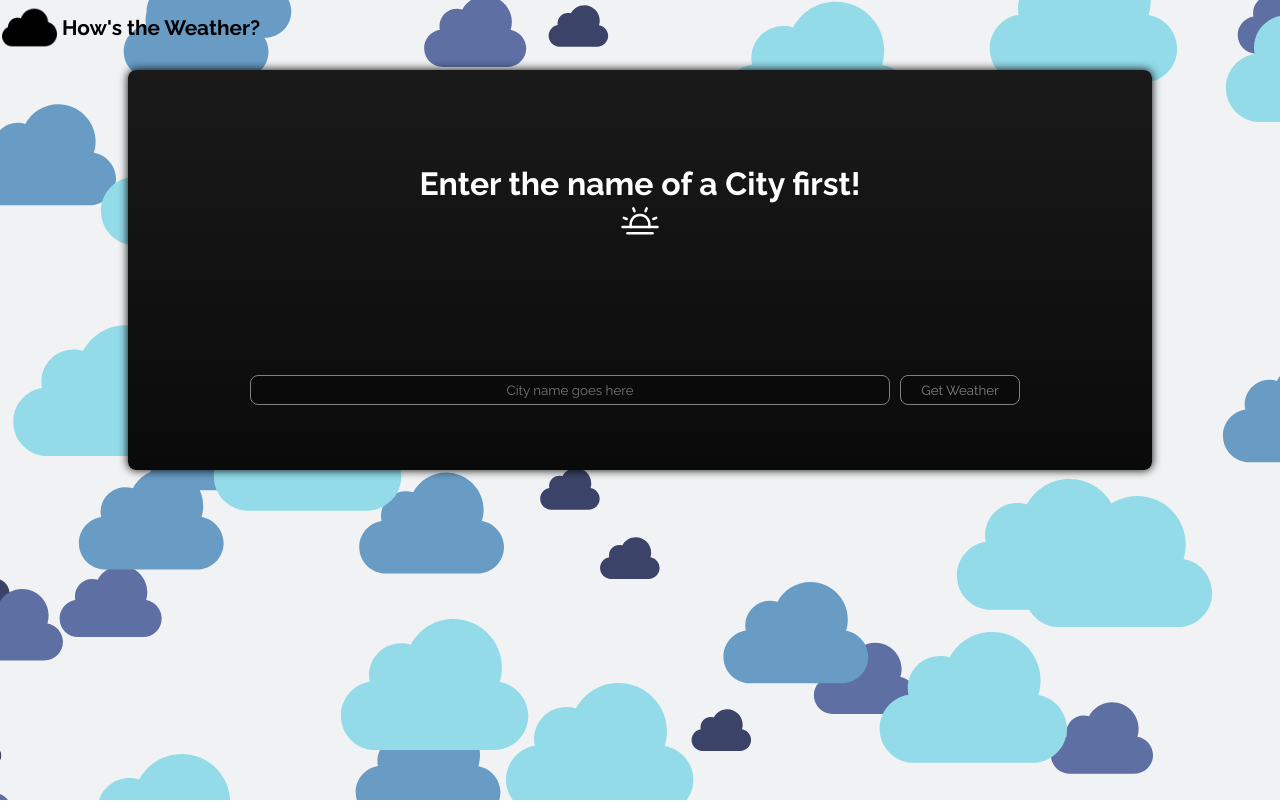
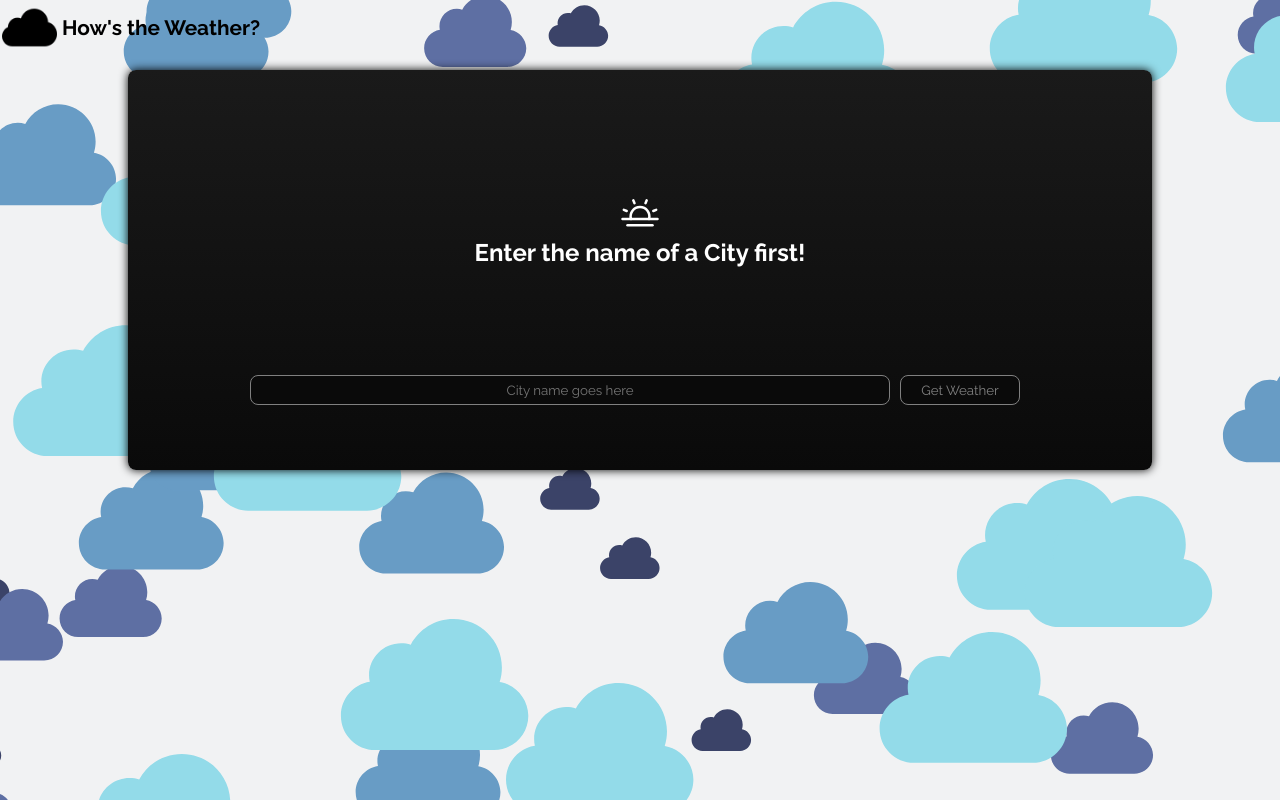
Before and after one commit to VitorAuri/HowIsTheClimate, a React (Vite) app: page / in a window 1280 px wide. Built offline with nearby package versions, Linux system fonts and the light colour scheme; a web font is replaced by a local one.

Commit message:
Ajustes Pequenos

```diff
--- a/index.html
+++ b/index.html
@@ -7,7 +7,7 @@
     href="https://fonts.googleapis.com/css2?family=Poppins:ital,wght@0,100;0,200;0,300;0,400;0,500;0,600;0,700;0,800;0,900;1,100;1,200;1,300;1,400;1,500;1,600;1,700;1,800;1,900&family=Raleway:ital,wght@0,100..900;1,100..900&family=Rubik:ital,wght@0,300..900;1,300..900&family=Ubuntu:ital,wght@0,300;0,400;0,500;0,700;1,300;1,400;1,500;1,700&family=Workbench&display=swap"
     rel="stylesheet">
   <meta charset="UTF-8" />
-  <link rel="icon" href="/cloud.png" />
+  <link rel="icon" href="/blackcloud.png" />
   <meta name="viewport" content="width=device-width, initial-scale=1.0" />
   <title>How's the Weather?</title>
 </head>
--- a/src/components/WeatherApp/components/WeatherBox/index.tsx
+++ b/src/components/WeatherApp/components/WeatherBox/index.tsx
@@ -1,5 +1,5 @@
 import { useState } from "react";
-import { Container, DisplayFlex, FlexFlag, GridCentralizer, TemperatureButton } from "./styles";
+import { Container, DisplayFlex, FirstView, FlexFlag, GridCentralizer, TemperatureButton } from "./styles";
 import { Drop, SunHorizon, Wind } from "phosphor-react";
 import { TemperatureMeasurements } from "./components/TemperatureMeasurements";
 
@@ -31,14 +31,14 @@ export const WeatherBox = ({ nameOfCity, country, flag, temperature, hide, cloud
                         </div>
                     </FlexFlag>
                 </div>
-                <div hidden={!hide}>
+                <FirstView hidden={!hide}>
+                    <SunHorizon size={40} />
                     <h1>Enter the name of a City first!</h1>
-                    <SunHorizon size={40} />
-                </div>
+                </FirstView>
                 <div hidden={hide}>
                     <TemperatureMeasurements tempType={temperature} temperature={temperature} />
                     <DisplayFlex>
-                        <h2>{wind} km/h</h2>
+                        <h2>{wind} m/s</h2>
                         <div>
                             <Wind size={25} />
                         </div>
--- a/src/components/WeatherApp/components/WeatherBox/styles.ts
+++ b/src/components/WeatherApp/components/WeatherBox/styles.ts
@@ -57,3 +57,9 @@ div{
     margin: 0px 5px;
 }
 `
+export const FirstView = styled.div`
+margin-top: 50px;
+h1{
+    font-size: 1.5rem;
+}
+`
```
